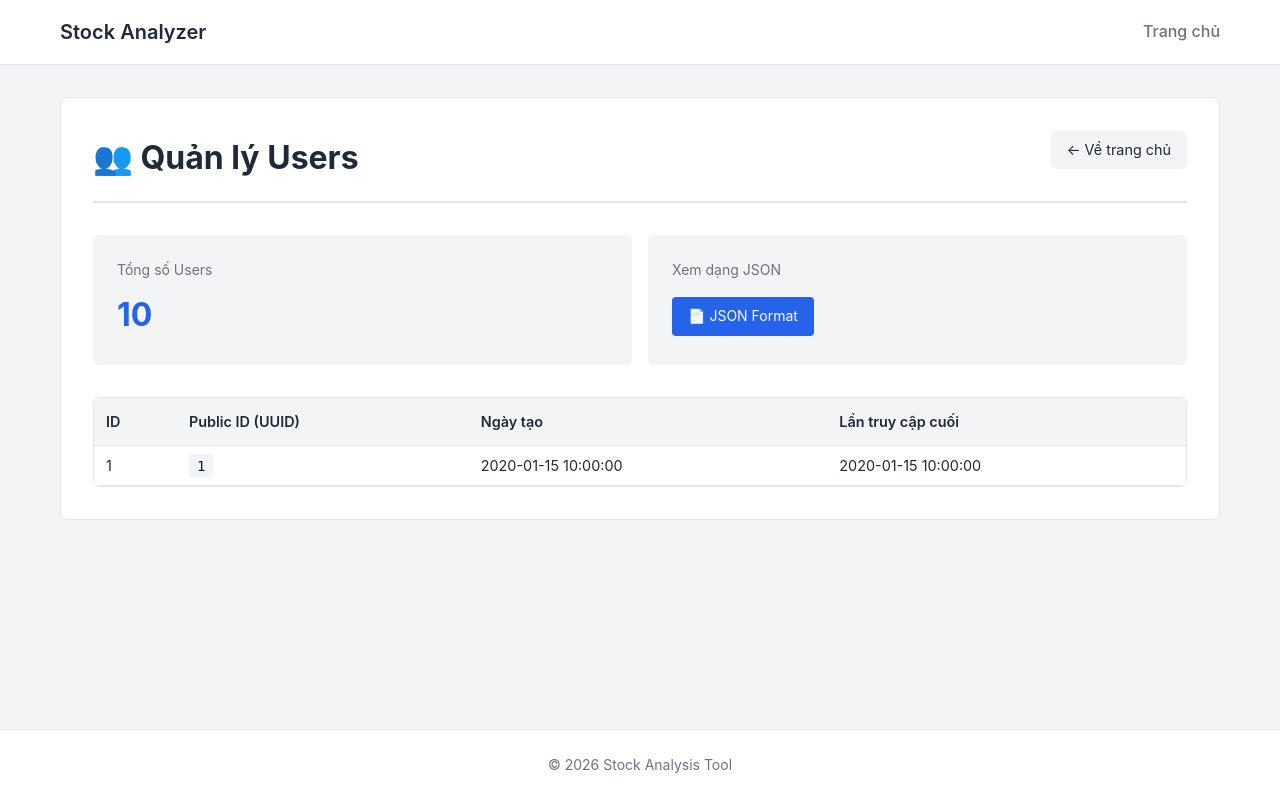
After one commit to No-one-here2121/Phan_tich_va_danh_gia, a Flask app: template templates/admin_users.html in a window 1280 px wide. The commit adds this page. Run offline with Flask 3, Linux system fonts and the light colour scheme; tables that the repository leaves empty hold one stand-in row (values such as "Sample post"); the template is opened without the code that fills it: values that come from a table or form of the project are taken from there, most other values are stand-ins (such as "Sample title", 1, 10 or a date in 2020).

Commit message:
them phan gan id cho nguoi dung va luu lich su tim kiem nguoi dung dua tren no

```diff
--- a/app.py
+++ b/app.py
@@ -1,4 +1,4 @@
-from flask import Flask, render_template, request, jsonify
+from flask import Flask, render_template, request, jsonify, make_response, Response
 import pandas as pd
 import matplotlib
 matplotlib.use('Agg')  # Use non-interactive backend
@@ -10,11 +10,56 @@ import base64
 from datetime import datetime, timedelta
 from demo_sp import BusinessAnalyzer
 import warnings
+import uuid
+import os
+from functools import wraps
+from models import db, User
 
 warnings.filterwarnings("ignore")
 
 app = Flask(__name__)
 app.config['SECRET_KEY'] = 'your-secret-key-here'
+
+# Admin credentials - Sử dụng environment variables hoặc giá trị mặc định
+# Trong production, hãy set: ADMIN_USERNAME và ADMIN_PASSWORD trong environment
+ADMIN_USERNAME = os.getenv('ADMIN_USERNAME', 'admin')
+ADMIN_PASSWORD = os.getenv('ADMIN_PASSWORD', 'Admin@2026!')  # ⚠️ Đổi password trong production!
+
+app.config['SQLALCHEMY_DATABASE_URI'] = 'sqlite:///users.db'
+app.config['SQLALCHEMY_TRACK_MODIFICATIONS'] = False
+
+db.init_app(app)
+
+# Create tables if they don't exist
+with app.app_context():
+    db.create_all()
+    print("✅ Database tables created successfully!")
+
+def check_auth(username, password):
+    """Kiểm tra username và password cho admin"""
+    return username == ADMIN_USERNAME and password == ADMIN_PASSWORD
+
+def authenticate():
+    """Yêu cầu người dùng đăng nhập"""
+    return Response(
+        '⛔ Truy cập bị từ chối! Vui lòng đăng nhập để xem trang này.',
+        401,
+        {'WWW-Authenticate': 'Basic realm="Admin Area - Login Required"'}
+    )
+
+def requires_auth(f):
+    """Decorator yêu cầu authentication cho route"""
+    @wraps(f)
+    def decorated(*args, **kwargs):
+        auth = request.authorization
+        if not auth or not check_auth(auth.username, auth.password):
+            return authenticate()
+        return f(*args, **kwargs)
+    return decorated
+
+def generate_uuid():
+    myuuid = uuid.uuid4()
+    return str(myuuid)
 
 def plot_to_base64(fig):
     """Convert matplotlib figure to base64 string"""
@@ -42,7 +87,7 @@ def generate_price_chart(analyzer):
     ax1.plot(df.index, df['SMA50'], label='SMA50', linestyle='--', color='#2ca02c', alpha=0.8, linewidth=1.2)
     ax1.plot(df.index, df['SMA200'], label='SMA200', linestyle='--', color='#d62728', alpha=0.7, linewidth=1.2)
 
-    ax1.set_title(f'LỊCH SỬ GIÁ {analyzer.symbol} - 1 NĂM GẦN NHẤT', fontsize=14, fontweight='bold')
+    ax1.set_title(f'Lịch sử giá {analyzer.symbol}', fontsize=14, fontweight='bold')
     ax1.set_ylabel('Giá (VNĐ)', fontsize=11)
     ax1.legend(loc='best', fontsize=9)
     ax1.grid(True, alpha=0.3, linestyle=':')
@@ -191,7 +236,20 @@ def generate_ownership_chart(analyzer):
 @app.route('/')
 def index():
     """Home page with search form"""
-    return render_template('index.html')
+    html_content = render_template('index.html')
+
+    resp = make_response(html_content)
+
+    if request.cookies.get('public_id') is None:
+        new_id = generate_uuid()
+        #age tinh theo giay
+        resp.set_cookie('public_id',new_id,max_age=60*60*24*30)
+        user = User(public_id=new_id)
+        db.session.add(user)
+        db.session.commit()
+
+    return resp
+
 
 @app.route('/analyze', methods=['POST'])
 def analyze():
@@ -280,5 +338,38 @@ def analyze():
     except Exception as e:
         return render_template('index.html', error=f'Lỗi khi phân tích {symbol}: {str(e)}')
 
+# ============================================
+# ADMIN PANEL - BẢO MẬT
+# ============================================
+# URL khó đoán để tránh truy cập trái phép
+# Trong production, bạn nên thay đổi 'secret-panel-xyz2026' thành chuỗi ngẫu nhiên của riêng bạn
+@app.route('/secret-panel-xyz2026/users')
+@requires_auth  # ✅ YÊU CẦU ĐĂNG NHẬP
+def admin_users():
+    """Admin page to view all users in database"""
+    try:
+        users = User.query.order_by(User.created_at.desc()).all()
+
+        # If requesting JSON
+        if request.args.get('format') == 'json':
+            return jsonify({
+                'total_users': len(users),
+                'users': [user.to_dict() for user in users]
+            })
+
+        # Return HTML view
+        users_data = []
+        for user in users:
+            users_data.append({
+                'id': user.id,
+                'public_id': user.public_id,
+                'created_at': user.created_at.strftime('%d/%m/%Y %H:%M:%S') if user.created_at else 'N/A',
+                'last_seen': user.last_seen.strftime('%d/%m/%Y %H:%M:%S') if user.last_seen else 'N/A'
+            })
+
+        return render_template('admin_users.html', users=users_data, total=len(users))
+    except Exception as e:
+        return f"Error: {str(e)}", 500
+
 if __name__ == '__main__':
     app.run(debug=True)
--- a/requirements.txt
+++ b/requirements.txt
@@ -4,3 +4,6 @@ matplotlib==3.10.1
 seaborn==0.13.2
 numpy==2.1.1
 vnstock==3.4.2
+flask-sqlalchemy==3.1.1
+mysql-connector-python==9.5.0
+python-dotenv
--- /dev/null
+++ b/templates/admin_users.html
@@ -0,0 +1,138 @@
+{% extends "base.html" %}
+
+{% block title %}Admin - Quản lý Users{% endblock %}
+
+{% block content %}
+<div class="container">
+    <div class="admin-container">
+        <div class="admin-header">
+            <h1>👥 Quản lý Users</h1>
+            <a href="/" class="btn-back">← Về trang chủ</a>
+        </div>
+
+        <div class="stats-card">
+            <div class="stat-item">
+                <div class="stat-label">Tổng số Users</div>
+                <div class="stat-value">{{ total }}</div>
+            </div>
+            <div class="stat-item">
+                <div class="stat-label">Xem dạng JSON</div>
+                <a href="/admin/users?format=json" target="_blank" class="json-link">📄 JSON Format</a>
+            </div>
+        </div>
+
+        {% if users %}
+        <div class="table-container">
+            <table class="users-table">
+                <thead>
+                    <tr>
+                        <th>ID</th>
+                        <th>Public ID (UUID)</th>
+                        <th>Ngày tạo</th>
+                        <th>Lần truy cập cuối</th>
+                    </tr>
+                </thead>
+                <tbody>
+                    {% for user in users %}
+                    <tr>
+                        <td>{{ user.id }}</td>
+                        <td><code>{{ user.public_id }}</code></td>
+                        <td>{{ user.created_at }}</td>
+                        <td>{{ user.last_seen }}</td>
+                    </tr>
+                    {% endfor %}
+                </tbody>
+            </table>
+        </div>
+        {% else %}
+        <div class="empty-state">
+            <p>📭 Chưa có user nào trong hệ thống</p>
+        </div>
+        {% endif %}
+    </div>
+</div>
+
+<style>
+    .admin-container {
+        max-width: 1200px;
+        margin: 2rem auto;
+        padding: 2rem;
+        background: white;
+        border-radius: 8px;
+        border: 1px solid var(--border);
+    }
+
+    .admin-header {
+        display: flex;
+        justify-content: space-between;
+        align-items: center;
+        margin-bottom: 2rem;
+        padding-bottom: 1rem;
+        border-bottom: 2px solid var(--border);
+    }
+
+    .admin-header h1 {
+        margin: 0;
+        color: var(--dark);
+    }
+
+    .stats-card {
+        display: grid;
+        grid-template-columns: repeat(auto-fit, minmax(200px, 1fr));
+        gap: 1rem;
+        margin-bottom: 2rem;
+    }
+
+    .stat-item {
+        padding: 1.5rem;
+        background: var(--gray-light);
+        border-radius: 6px;
+    }
+
+    .stat-label {
+        font-size: 0.875rem;
+        color: var(--gray);
+        margin-bottom: 0.5rem;
+    }
+
+    .stat-value {
+        font-size: 2rem;
+        font-weight: 700;
+        color: var(--primary);
+    }
+
+    .json-link {
+        display: inline-block;
+        padding: 0.5rem 1rem;
+        background: var(--primary);
+        color: white;
+        text-decoration: none;
+        border-radius: 4px;
+        font-size: 0.875rem;
+        margin-top: 0.5rem;
+    }
+
+    .json-link:hover {
+        background: #1d4ed8;
+    }
+
+    .users-table {
+        width: 100%;
+    }
+
+    .users-table code {
+        background: #f1f5f9;
+        padding: 0.25rem 0.5rem;
+        border-radius: 3px;
+        font-size: 0.875rem;
+        color: #0f172a;
+    }
+
+    .empty-state {
+        text-align: center;
+        padding: 3rem;
+        color: var(--gray);
+        font-size: 1.125rem;
+    }
+</style>
+{% endblock %}
--- a/templates/base.html
+++ b/templates/base.html
@@ -5,7 +5,7 @@
     <meta charset="UTF-8">
     <meta name="viewport" content="width=device-width, initial-scale=1.0">
     <title>{% block title %}Phân tích Cổ phiếu{% endblock %}</title>
-    <link rel="stylesheet" href="{{ url_for('static', filename='css/style.css') }}?v=2">
+    <link rel="stylesheet" href="{{ url_for('static', filename='css/style.css') }}">
 </head>
 
 <body>
```
Also changed, not shown: models.py (added, +24 -0 lines), 1 other file.
